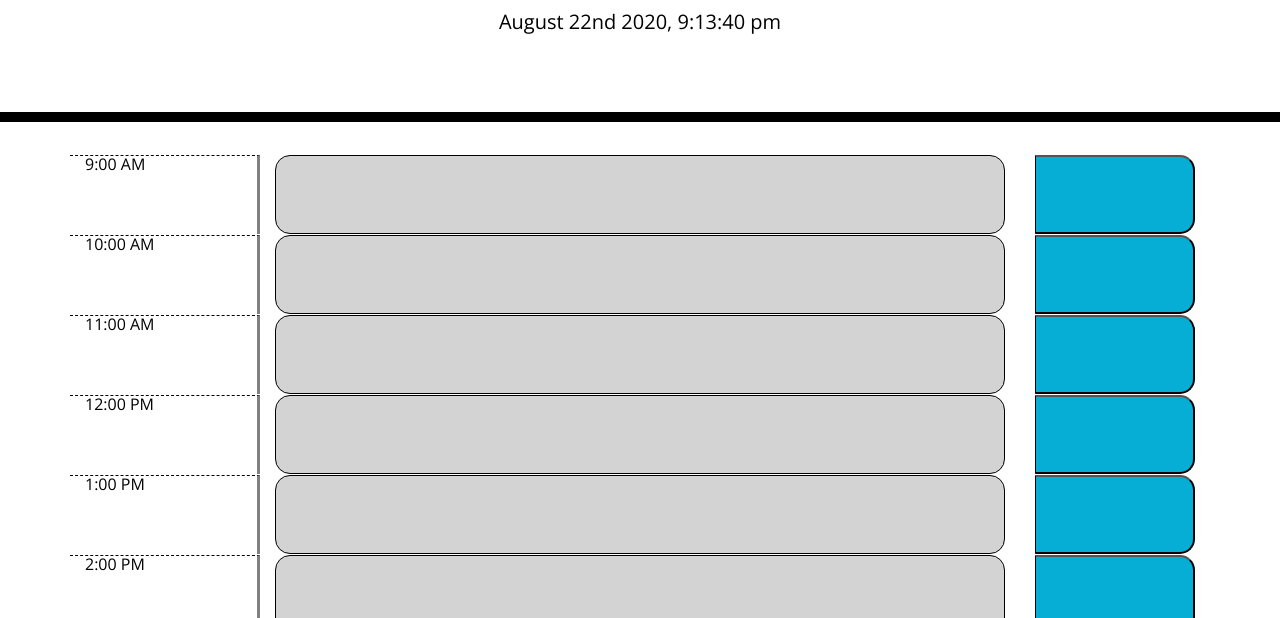
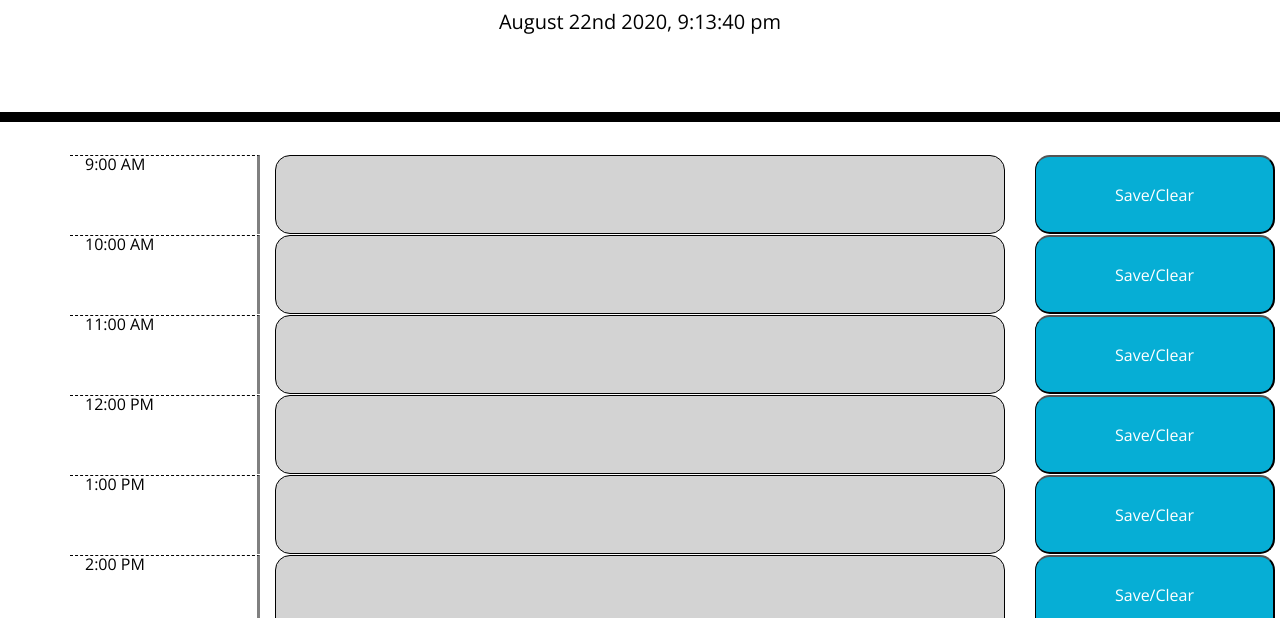
Before and after one commit to MrCartree/daily-planner, a plain HTML site: page Develop/index.html in a window 1280 px wide. Shown: the part 182-800 px from the top of the page. Drawn offline with nearby package versions, Linux system fonts and the light colour scheme.

Commit message:
added a few different stylings in css to slightly adjust the look. Added text to the save button.

```diff
--- a/Develop/script.js
+++ b/Develop/script.js
@@ -3,7 +3,7 @@ const timeBlockTemp = `
     <div class="col-md-2 hour">12:00AM</div>
     <div class="col-md-8"><textarea class="time-block"></textarea>
     </div>
-    <div class="col-md-2"><button class="saveBtn"></button> </div>
+    <div class="col-md-2"><button class="saveBtn">Save/Clear</button></div>
 </div>`;
 let currentDay = document.querySelector("#currentDay");
 // Creating an array to store the hours of the day
--- a/Develop/style.css
+++ b/Develop/style.css
@@ -65,12 +65,11 @@ textarea{
 
 .saveBtn {
   border-left: 1px solid black;
-  border-top-right-radius: 15px;
-  border-bottom-right-radius: 15px;
+  border-radius: 15px;
   background-color: #06AED5;
   color: white;
   height: 100%;
-  width: 100%;
+  width: 150%;
 }
 
 .saveBtn i:hover {
```
